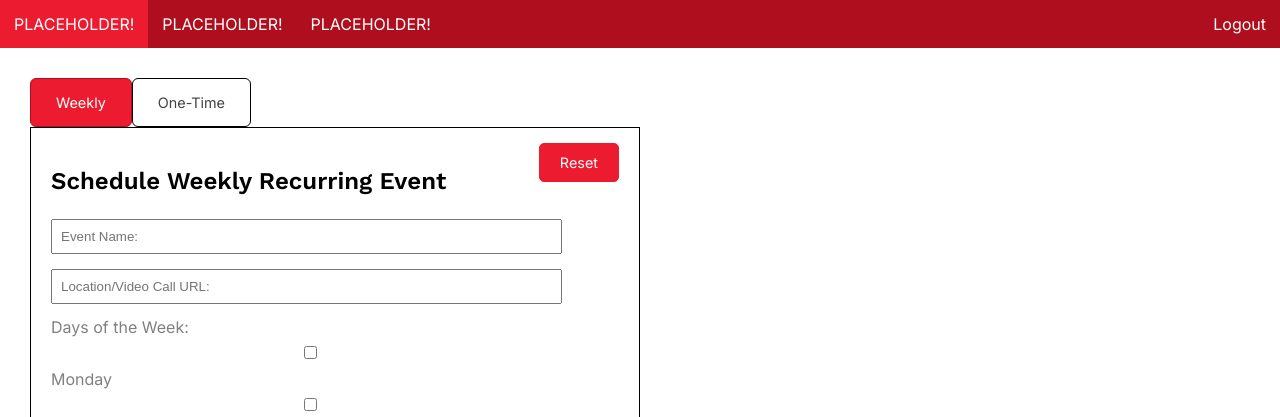
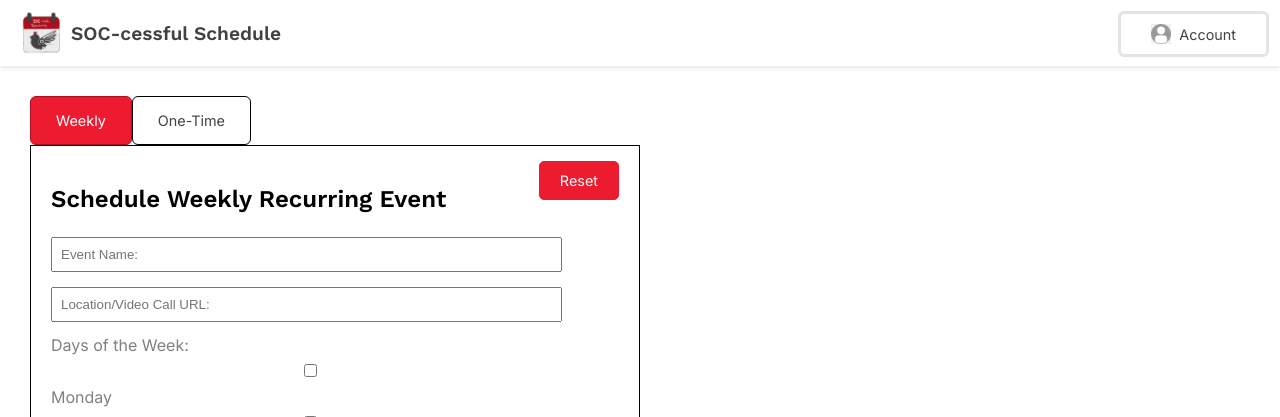
Before and after one commit to zu-greta/socs_sisters, a PHP site: page /scheduling.html in a window 1280 px wide. Shown: the top 417 px of the page. Run offline with PHP 8.4, Linux system fonts and the light colour scheme; some web fonts are replaced.

Commit message:
private page nav-bar

```diff
--- a/frontend_stuff/general_style.css
+++ b/frontend_stuff/general_style.css
@@ -1,10 +1,18 @@
 @import url('https://fonts.googleapis.com/css2?family=Work+Sans:wght@400;600&family=Montserrat:wght@400;600&family=Inter:wght@400;600&family=Arial&display=swap');
-body, p, h3, button, form {
+
+body,
+p,
+h3,
+button,
+form {
   margin: 0;
   font-family: 'Inter', 'Helvetica Neue', sans-serif;
 }
 
-header, h1, h2, .logo-name {
+header,
+h1,
+h2,
+.logo-name {
   font-family: 'Work Sans', 'Montserrat', Arial, sans-serif;
 }
 
@@ -53,7 +61,7 @@ header {
 
 button {
   padding: 10px 30px;
-  font-weight: 500 ;
+  font-weight: 500;
   border-radius: 6px;
   font-size: 0.9em;
   cursor: pointer;
@@ -79,7 +87,7 @@ button.secondary {
 
 button.secondary:hover {
   background-color: #e4e4e4;
-  color: #ae0e1d;
+  color: #ed1b2f;
 }
 
 /* disabled button for when fields are not filled */
@@ -96,3 +104,52 @@ button:disabled:hover {
   color: #aaa;
   cursor: not-allowed;
 }
+
+.profile-btn{
+  display: inline-flex;
+  align-items: center;
+  justify-content: flex-start;
+  position: relative;
+}
+
+.profile-btn:hover{
+  border-bottom-left-radius: 0;
+  border-bottom-right-radius: 0;
+}
+
+.profile-btn .user-icon {
+  width: 20px;
+  height: 20px;
+  margin-right: 8px;
+}
+
+.dropdown-menu {
+  display: none;
+  right: 0;
+  background-color: white;
+  border: 1px solid #e4e4e4;
+  box-shadow: 0 4px 8px rgba(0, 0, 0, 0.1);
+  border-bottom-left-radius: 6px;
+  border-bottom-right-radius: 6px;
+  z-index: 100;
+  min-width: 150px;
+}
+
+.dropdown-item {
+  display: block;
+  padding: 15px;
+  text-decoration: none;
+  color: #424242;
+  font-size: 0.9em;
+  transition: background-color 0.2s ease;
+}
+
+.dropdown-item:hover {
+  background-color: #e4e4e4;
+  color: #ed1b2f;
+}
+
+.profile-btn:hover+.dropdown-menu,
+.dropdown-menu:hover {
+  display: block;
+}
--- a/frontend_stuff/scheduling.html
+++ b/frontend_stuff/scheduling.html
@@ -22,11 +22,12 @@ if (!isset($_SESSION['user_id'])) {
 ?> -->
 <!DOCTYPE html>
 <html lang="en">
+
 <head>
     <meta charset="UTF-8">
     <meta name="viewport" content="width=device-width, initial-scale=1.0">
     <title>Schedule Creation</title>
-        <link rel="stylesheet" href="general_style.css">
+    <link rel="stylesheet" href="general_style.css?v=1.0" >
     <link rel="stylesheet" href="https://cdnjs.cloudflare.com/ajax/libs/font-awesome/4.7.0/css/font-awesome.min.css">
     <style>
         /* TODO: match the css to the general_style.css */
@@ -118,32 +119,6 @@ if (!isset($_SESSION['user_id'])) {
             position: relative;
         }
 
-            #nav-bar {
-                position: sticky;
-                top: 0;
-                overflow: hidden;
-                background-color: #ae0e1d;
-                z-index: 9999;
-            }
-
-            #nav-bar a {
-                float: left;
-                display: block;
-                color: #ffffff;
-                text-align: center;
-                padding: 14px;
-                text-decoration: none;
-            }
-
-            #nav-bar a:hover {
-                background-color: #ed1b2f;
-                color: #ffffff;
-            }
-
-            #nav-bar a.active {
-                background-color: #ed1b2f;
-                color: white;
-            }
 
 
         label {
@@ -161,20 +136,25 @@ if (!isset($_SESSION['user_id'])) {
         }
 
         /* recurring form taking half the page */
-            #recurring-form, #one-time-form, #calendar-container {
+        #recurring-form,
+        #one-time-form,
+        #calendar-container {
             width: 50%;
         }
 
         /* Modal Background */
         .modal {
-                display: none; /* Hidden by default */
+            display: none;
+            /* Hidden by default */
             position: fixed;
-                z-index: 1001; /* Higher than the overlay */
+            z-index: 1001;
+            /* Higher than the overlay */
             left: 0;
             top: 0;
             width: 100%;
             height: 100%;
-                background-color: rgba(0, 0, 0, 0.6); /* Semi-transparent background */
+            background-color: rgba(0, 0, 0, 0.6);
+            /* Semi-transparent background */
         }
 
         /* Modal Content Box */
@@ -197,14 +177,30 @@ if (!isset($_SESSION['user_id'])) {
         }
     </style>
 </head>
+
 <body>
     <!--navigation bar with logo and etc-->
-        <div id="nav-bar">
-            <a href="#">PLACEHOLDER!</a>
-            <a href="#">PLACEHOLDER!</a>
-            <a href="#">PLACEHOLDER!</a>
-            <a href="../database_stuff/logout.php" style="float:right">Logout</a>
+    <header>
+        <div class="nav-container">
+            <a href="/" class="logo-link">
+                <img src="png/logo.png" alt="Logo" class="nav-logo-img">
+                <span class="logo-name">SOC-cessful Schedule</span>
+            </a>
+
+            <div class="nav-buttons">
+                <button id="profileLink" type="button" class="secondary profile-btn">
+                    <img src="png/user-icon.png" alt="User" class="user-icon">
+                    <span>Account</span>
+                </button>
+                <div class="dropdown-menu">
+                    <a href="#" class="dropdown-item">History</a>
+                    <a href="#" class="dropdown-item">Preferences</a>
+                    <a href="#" class="dropdown-item">Time Requests</a>
+                    <a href="#" class="dropdown-item" style="color:#ed1b2f;">Log Out</a>
                 </div>
+            </div>
+
+    </header>
 
     <div id="background-container">
         <!-- Recurring and One-Time Toggle -->
@@ -215,7 +211,8 @@ if (!isset($_SESSION['user_id'])) {
         <!-- Form Section -->
         <div id="form-container">
             <!-- Recurring Form -->
-                <form id="recurring-form" class="schedule-form active" action="../database_stuff/schedule_recurring.php" method="POST">
+            <form id="recurring-form" class="schedule-form active" action="../database_stuff/schedule_recurring.php"
+                method="POST">
                 <h2>Schedule Weekly Recurring Event</h2>
                 <label><input type="text" name="name" required placeholder="Event Name: "></label>
                 <label><input type="text" name="location" required placeholder="Location/Video Call URL:"></label>
@@ -231,17 +228,22 @@ if (!isset($_SESSION['user_id'])) {
                     <input type="checkbox" name="day[]" value="Sunday">Sunday
                 </label>
                 <!-- time of the day for all the days selected -->
-                <label for="start_time" style="display: inline-block; margin-right: 10px; font-size: 10; color: grey;">Start Time:
+                <label for="start_time"
+                    style="display: inline-block; margin-right: 10px; font-size: 10; color: grey;">Start Time:
                     <input type="time" name="start_time" style="display: inline-block;" required></label>
-                    <label for="end_time" style="display: inline-block; margin-right: 10px; font-size: 10; color: grey;">End Time:
+                <label for="end_time" style="display: inline-block; margin-right: 10px; font-size: 10; color: grey;">End
+                    Time:
                     <input type="time" name="end_time" style="display: inline-block;" required></label>
                 <!-- start day and end day of the month -->
                 </br>
-                <label for="start_date" style="display: inline-block; margin-right: 10px; font-size: 10; color: grey;">Start Date:
+                <label for="start_date"
+                    style="display: inline-block; margin-right: 10px; font-size: 10; color: grey;">Start Date:
                     <input type="date" name="start_date" style="display: inline-block;" required></label>
-                    <label for="end_date" style="display: inline-block; margin-right: 10px; font-size: 10; color: grey;">End Date:
+                <label for="end_date" style="display: inline-block; margin-right: 10px; font-size: 10; color: grey;">End
+                    Date:
                     <input type="date" name="end_date" style="display: inline-block;" required></label>
-                <label><input type="number" name="participants" required placeholder="Number of Participants Allowed: "></label>
+                <label><input type="number" name="participants" required
+                        placeholder="Number of Participants Allowed: "></label>
                 <label>Length of each meeting: </br>
                     <select name="slot">
                         <option value="15">15 minutes</option>
@@ -264,16 +266,20 @@ if (!isset($_SESSION['user_id'])) {
             </form>
 
             <!-- One-Time Form -->
-                <form id="one-time-form" class="schedule-form" action="../database_stuff/schedule_onetime.php" method="POST">
+            <form id="one-time-form" class="schedule-form" action="../database_stuff/schedule_onetime.php"
+                method="POST">
                 <h2>Schedule One-Time Event</h2>
                 <label><input type="text" name="name" placeholder="Event Name: " required></label>
                 <label><input type="text" name="location" placeholder="Location/Video Call URL:" required></label>
-                <label for="start_time" style="display: inline-block; margin-right: 10px; font-size: 10; color: grey;">Start Time:
+                <label for="start_time"
+                    style="display: inline-block; margin-right: 10px; font-size: 10; color: grey;">Start Time:
                     <input type="datetime-local" name="start_time" style="display: inline-block;" required></label>
                 </br>
-                    <label for="end_time" style="display: inline-block; margin-right: 10px; font-size: 10; color: grey;">End Time:
+                <label for="end_time" style="display: inline-block; margin-right: 10px; font-size: 10; color: grey;">End
+                    Time:
                     <input type="datetime-local" name="end_time" style="display: inline-block;" required></label>
-                <label><input type="number" name="participants" placeholder="Number of Participants Allowed: " required></label>
+                <label><input type="number" name="participants" placeholder="Number of Participants Allowed: "
+                        required></label>
                 <label>Time Slot Length: </br>
                     <select name="slot">
                         <option value="15">15 minutes</option>
@@ -408,14 +414,14 @@ if (!isset($_SESSION['user_id'])) {
         };
 
         // Toggle between Recurring and One-Time Forms
-        document.getElementById("weekly-btn").addEventListener("click", function() {
+        document.getElementById("weekly-btn").addEventListener("click", function () {
             document.getElementById("weekly-btn").classList.add("active");
             document.getElementById("one-time-btn").classList.remove("active");
             document.getElementById("recurring-form").classList.add("active");
             document.getElementById("one-time-form").classList.remove("active");
         });
 
-        document.getElementById("one-time-btn").addEventListener("click", function() {
+        document.getElementById("one-time-btn").addEventListener("click", function () {
             document.getElementById("one-time-btn").classList.add("active");
             document.getElementById("weekly-btn").classList.remove("active");
             document.getElementById("one-time-form").classList.add("active");
@@ -423,7 +429,7 @@ if (!isset($_SESSION['user_id'])) {
         });
 
         //TODO: Copy Link Button - might be errors???
-        document.getElementById("copy-link").addEventListener("click", function() {
+        document.getElementById("copy-link").addEventListener("click", function () {
             var copyText = document.getElementById("link-display");
             copyText.select();
             copyText.setSelectionRange(0, 99999);
@@ -432,7 +438,7 @@ if (!isset($_SESSION['user_id'])) {
         });
 
         // Return Home Button
-        document.getElementById("return-home").addEventListener("click", function() {
+        document.getElementById("return-home").addEventListener("click", function () {
             window.location.href = "private_pages_redirection/dashboard_sessioncheck.php";
         });
 
@@ -452,4 +458,5 @@ if (!isset($_SESSION['user_id'])) {
         document.getElementById("copy-link").addEventListener("click", copyToClipboard);
     </script>
 </body>
+
 </html>
```
Lines whose indentation alone changed are shown as unchanged.
